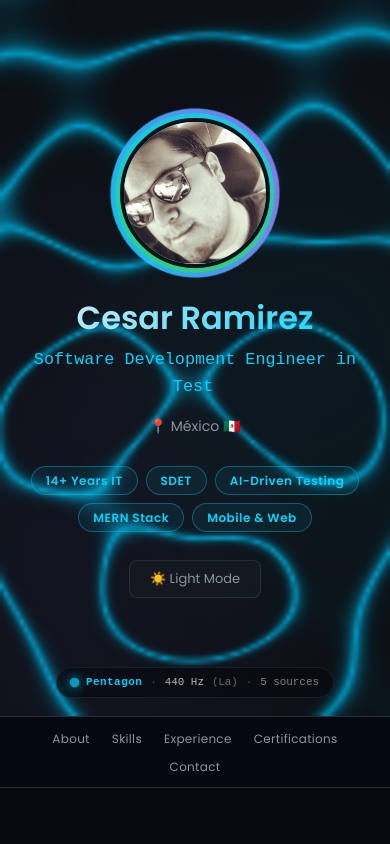
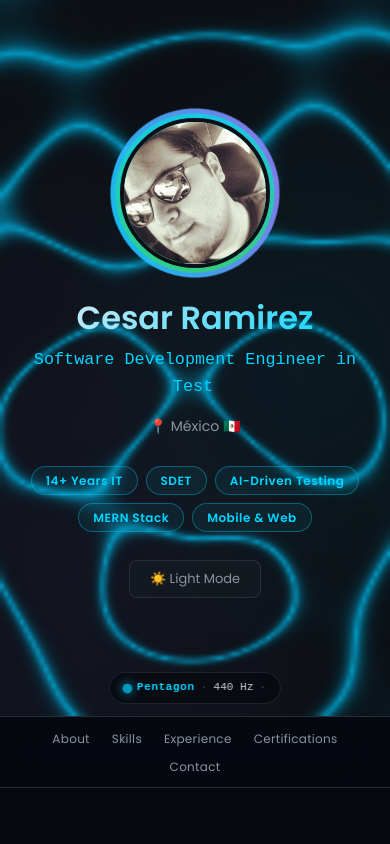
Before and after one commit to CesBear/online-cv, a React (Create React App) app: page / in a window 390 px wide. Shown: the top 844 px of the page. Built offline with nearby package versions, Linux system fonts and the light colour scheme.

Commit message:
minor fix

```diff
--- a/src/styles/App.css
+++ b/src/styles/App.css
@@ -246,14 +246,17 @@ nav ul li a:hover::after { width: 60%; }
   gap: 8px;
   padding: 7px 18px;
   border-radius: 30px;
-  background: rgba(6, 9, 16, 0.55);
-  backdrop-filter: blur(10px);
-  border: 1px solid rgba(255,255,255,0.07);
+  background: rgba(6, 9, 16, 0.72);
+  backdrop-filter: blur(12px);
+  -webkit-backdrop-filter: blur(12px);
+  border: 1px solid rgba(255,255,255,0.10);
   font-family: 'Courier New', monospace;
   font-size: 0.72rem;
   white-space: nowrap;
   transition: opacity 0.4s ease;
   pointer-events: none;
+  max-width: calc(100vw - 40px);
+  overflow: hidden;
 }
 .cymatics-info.transitioning { opacity: 0.5; }
 
@@ -269,22 +272,33 @@ nav ul li a:hover::after { width: 60%; }
   50% { transform: scale(1.4); opacity: 0.7; }
 }
 
-.cymatics-name  { font-weight: 700; letter-spacing: 0.5px; }
-.cymatics-sep   { color: rgba(255,255,255,0.25); }
-.cymatics-freq  { color: rgba(255,255,255,0.7); }
-.cymatics-note  { color: rgba(255,255,255,0.4); font-size: 0.67rem; }
-.cymatics-sources { color: rgba(255,255,255,0.5); }
-.cymatics-sep-lg  { color: rgba(255,255,255,0.2); }
-.cymatics-desc  { color: rgba(255,255,255,0.38); font-style: italic; }
+.cymatics-name    { font-weight: 700; letter-spacing: 0.5px; }
+.cymatics-sep     { color: rgba(255,255,255,0.25); }
+.cymatics-freq    { color: rgba(255,255,255,0.80); }
+.cymatics-note    { color: rgba(255,255,255,0.45); font-size: 0.67rem; }
+.cymatics-sources { color: rgba(255,255,255,0.55); }
+.cymatics-sep-lg  { color: rgba(255,255,255,0.20); }
+.cymatics-desc    { color: rgba(255,255,255,0.42); font-style: italic; }
 
-body.light .cymatics-info { background: rgba(240,244,248,0.7); border-color: rgba(0,0,0,0.08); }
-body.light .cymatics-freq,
-body.light .cymatics-sources { color: rgba(0,0,0,0.6); }
-body.light .cymatics-desc  { color: rgba(0,0,0,0.35); }
+/* Light mode — dark text on light frosted pill */
+body.light .cymatics-info {
+  background: rgba(20, 25, 35, 0.82);
+  border-color: rgba(255,255,255,0.12);
+}
 
-@media (max-width: 768px) {
-  .cymatics-sep-lg, .cymatics-desc { display: none; }
-  .cymatics-info { font-size: 0.68rem; padding: 6px 14px; }
+/* Mobile — hide verbose parts, keep it to one short line */
+@media (max-width: 600px) {
+  .cymatics-sep-lg,
+  .cymatics-desc,
+  .cymatics-sources,
+  .cymatics-note { display: none; }
+
+  .cymatics-info {
+    font-size: 0.70rem;
+    padding: 6px 14px;
+    gap: 6px;
+    bottom: 12px;
+  }
 }
 
 .theme-toggle {
```
